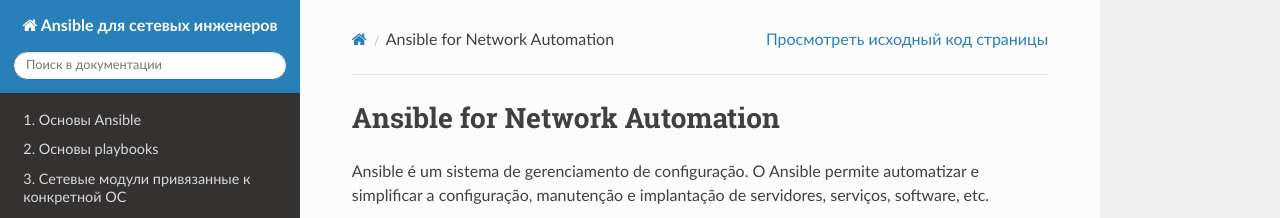
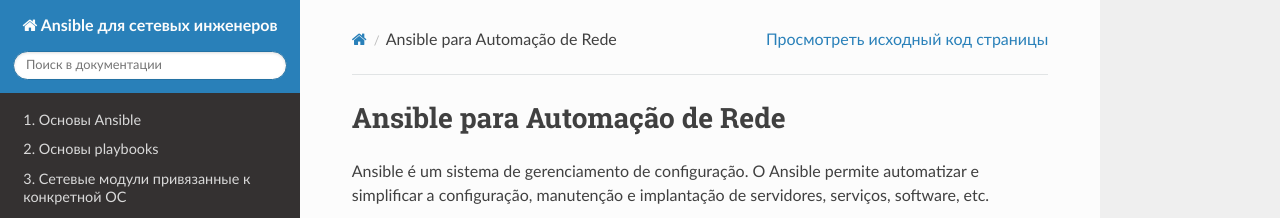
Before and after one commit to tporfirio/ansible-for-network-automation, a Sphinx documentation site: the page built from docs/source/index.rst, in a window 1280 px wide and 1249 px high. Shown: the top 218 px of the window. Built offline with Sphinx 7.4.7 and the Read the Docs theme 2.0.0, drawn with Linux system fonts in a browser that asks for light colours; pages that are not in the unit, such as notebooks, are missing from menus.

Commit message:
Index inicial atualizada

```diff
--- a/docs/source/index.rst
+++ b/docs/source/index.rst
@@ -1,4 +1,4 @@
-Ansible for Network Automation
+Ansible para Automação de Rede
 =============================
 
 Ansible é um sistema de gerenciamento de configuração. O Ansible permite automatizar e simplificar a configuração, manutenção e implantação de servidores, serviços, software, etc.
```
